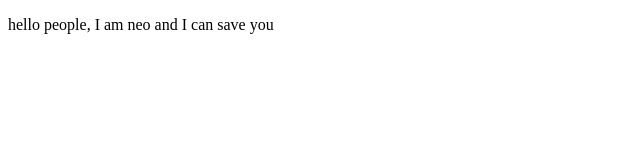
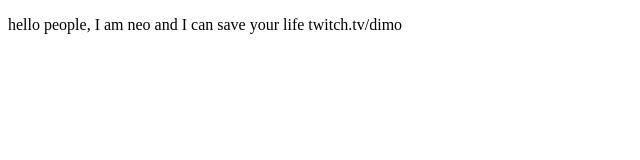
Before and after one commit to dimorova/ProyectoDemoCursoPrework, a plain HTML site: page index.html in a window 1280 px wide. Shown: the whole page, without its empty margins (0-640 px from the left). Drawn offline with Linux system fonts and the light colour scheme.

Commit message:
cambios agregamos sitios de twitch

```diff
--- a/index.html
+++ b/index.html
@@ -8,7 +8,8 @@
 </head>
 <body>
     <p>
-        hello people, I am neo and I can save you
+        hello people, I am neo and I can save your life twitch.tv/dimo
+
     </p>
 </body>
 </html>
```
